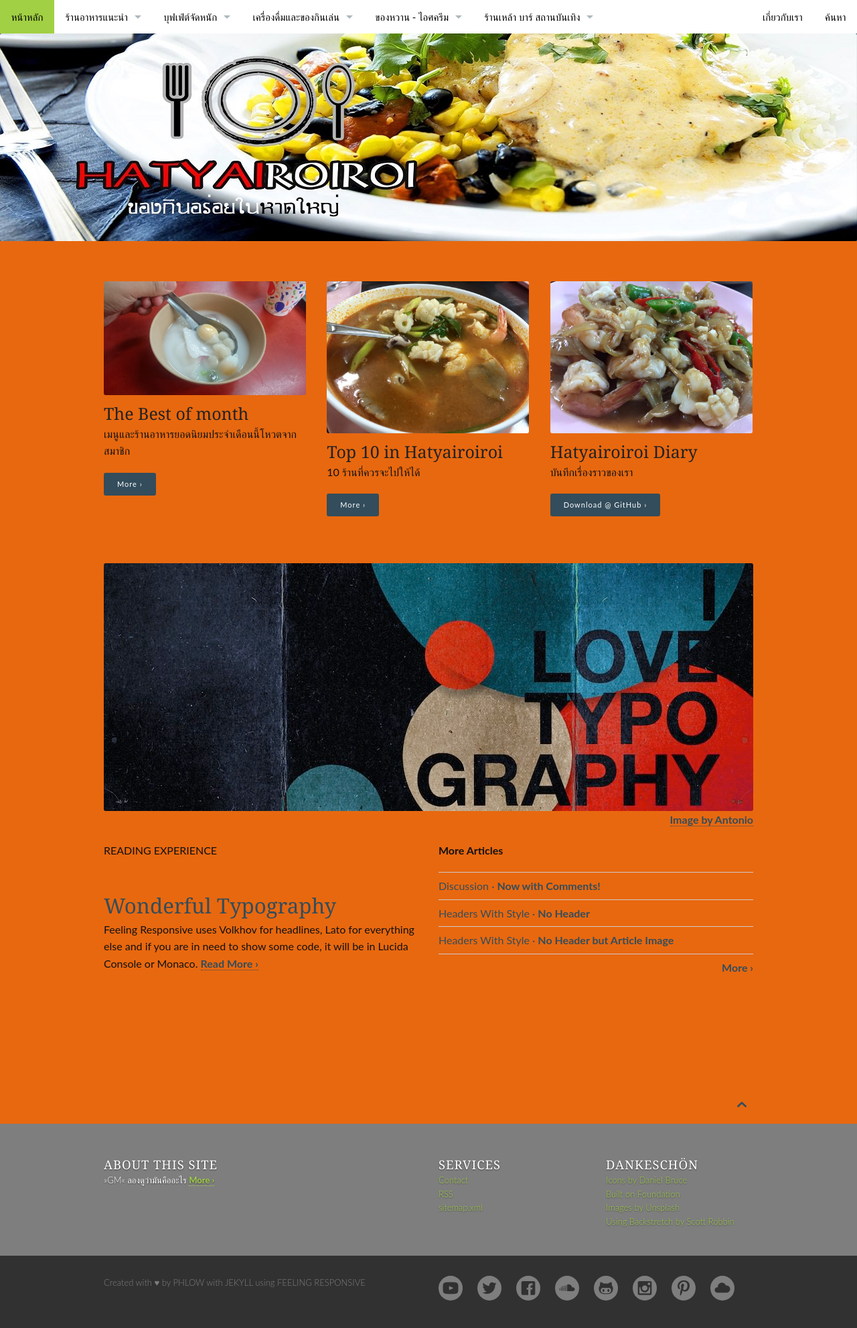
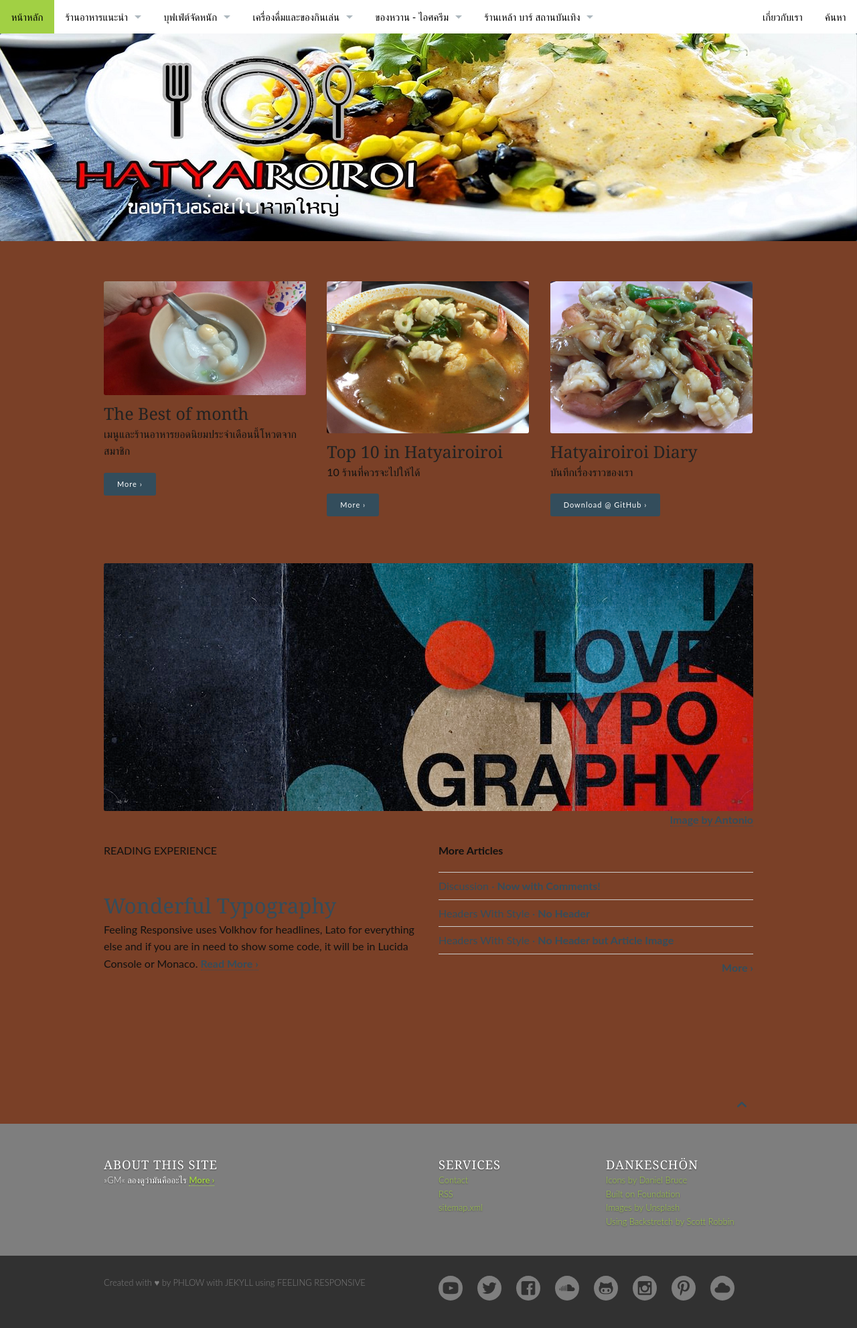
Before and after one commit to hatyairoiroi/hatyairoiroi.github.io, a Jekyll site: the page built from index.md, in a window 1280 px wide. Shown: the whole page at 67% size. Built offline with Jekyll 4.4.1, drawn with Linux system fonts in a browser that asks for light colours.

Commit message:
Update _02_settings_colors.scss

```diff
--- a/_sass/_02_settings_colors.scss
+++ b/_sass/_02_settings_colors.scss
@@ -17,7 +17,7 @@
 
 $text-color:       	#111;
 $body-font-color: 	$text-color;
-$body-bg: 			#E8680F;
+$body-bg: 			#7A4027;
 
 
 
```
